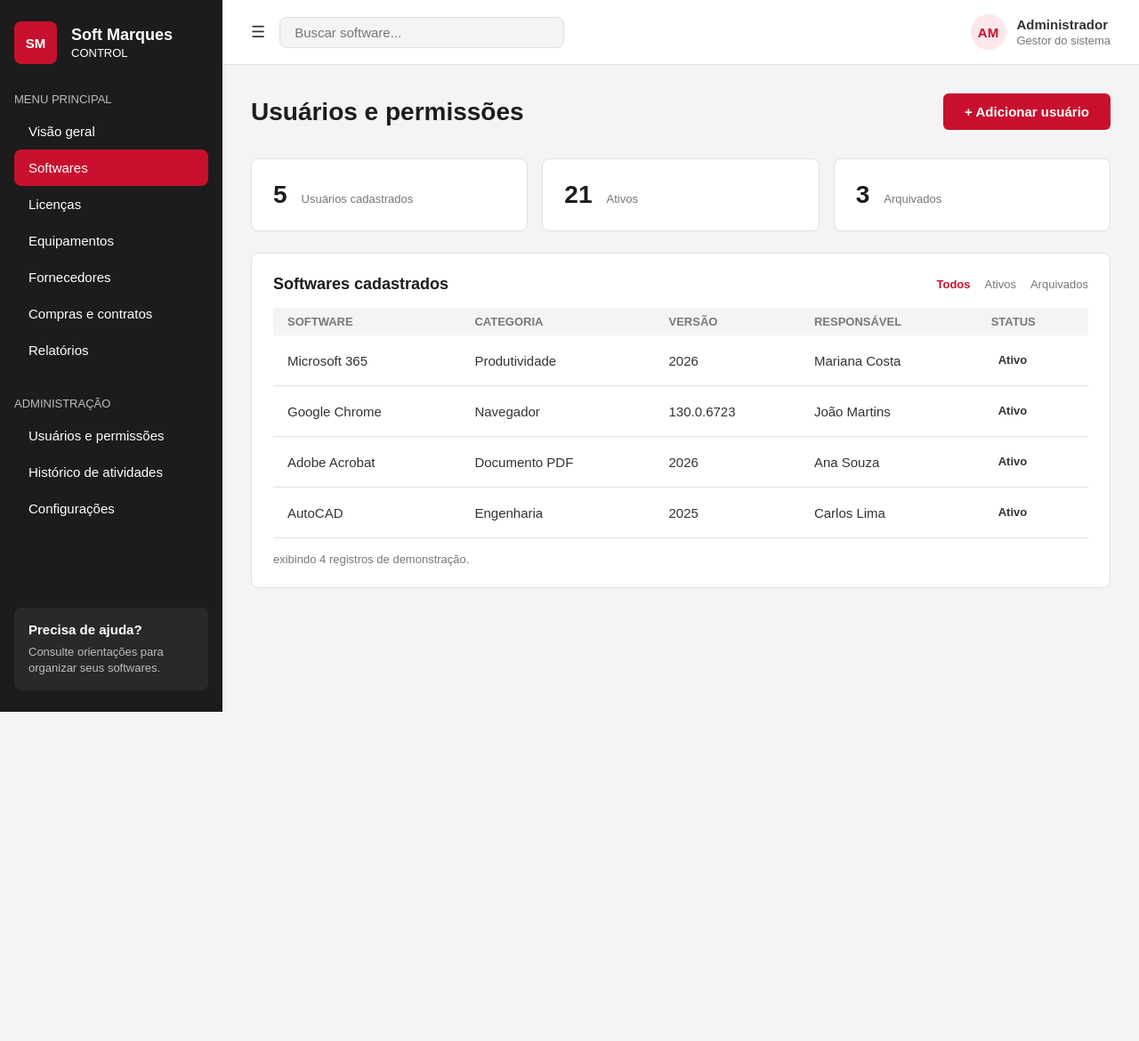
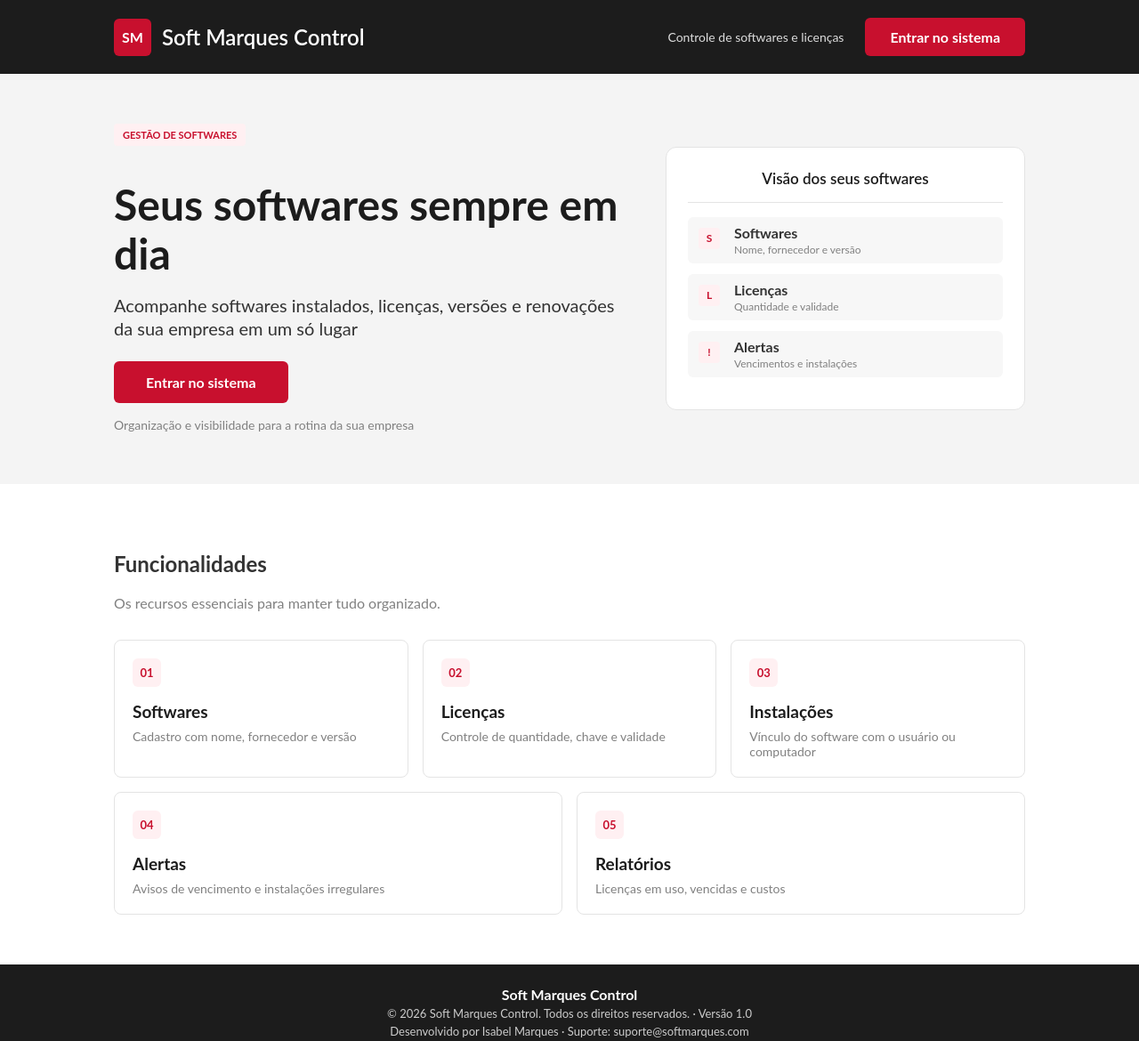
Before and after one commit to maria-isabel-marques-dev/soft-marques-control, a plain HTML site: page index.html in a window 1280 px wide. Shown: the whole page at 89% size. Before the commit the page ends 800 px from the top, so only its background shows below. Drawn offline with Linux system fonts and the light colour scheme.

Commit message:
Add files via upload
Remove página inicial errada

```diff
--- a/index.html
+++ b/index.html
@@ -1,127 +1,96 @@
 <!DOCTYPE html>
 <html lang="pt-br">
+
 <head>
     <meta charset="UTF-8">
     <meta name="viewport" content="width=device-width, initial-scale=1">
-    <title>Usuários e permissões | Soft Marques Control</title>
-    <link rel="stylesheet" href="principal.css">
+    <title>Soft Marques Control</title>
+    <link rel="stylesheet" href="estilo.css">
 </head>
+
 <body>
-    <input type="checkbox" id="abrir-menu" class="menu-check">
-    <aside>
-       <div class="marca">
-        <span class="logo">SM</span>
-        <div class="textos">
-            <strong class="nome">Soft Marques</strong>
-            <small class="subnome">CONTROL</small>
+    <header>
+        <div class="marca">
+            <span>SM</span>
+            <h1>Soft Marques Control</h1>
         </div>
-       </div>
-       <p class="titulo-menu">MENU PRINCIPAL</p>
-       <nav>
+
+        <div class="acoes">
+            <p>Controle de softwares e licenças</p>
+            <a href="login.html">Entrar no sistema</a>
+        </div>
+
+    </header>
+    <main>
+        <section>
+            <div class="texto-hero">
+                <span>GESTÃO DE SOFTWARES</span>
+                <h2>Seus softwares sempre em dia</h2>
+                <p>Acompanhe softwares instalados, licenças, versões e renovações da sua empresa em um só lugar</p>
+                <a href="login.html">Entrar no sistema</a>
+                <p class="nota">Organização e visibilidade para a rotina da sua empresa</p>
+            </div>
+            <div class="caixa-hero">
+                <h3>Visão dos seus softwares</h3>
+                <ul>
+                    <li>
+                        <span>S</span>
+                        <strong>Softwares</strong>
+                        <p>Nome, fornecedor e versão</p>
+                    </li>
+                    <li>
+                        <span>L</span>
+                        <strong>Licenças</strong>
+                        <p>Quantidade e validade</p>
+                    </li>
+                    <li>
+                        <span>!</span>
+                        <strong>Alertas</strong>
+                        <p>Vencimentos e instalações</p>
+                    </li>
+                </ul>
+            </div>
+        </section>
+        <section>
+            <h2>Funcionalidades</h2>
+            <p>Os recursos essenciais para manter tudo organizado.</p>
             <ul>
-                <li><a href="principal.html">Visão geral</a></li>
-                <li><a class="ativo" href="software.html">Softwares</a></li>
-                <li><a href="licencas.html">Licenças</a></li>
-                <li><a href="equipamentos.html">Equipamentos</a></li>
-                <li><a href="fornecedores.html">Fornecedores</a></li>
-                <li><a href="compras.html">Compras e contratos</a></li>
-                <li><a href="relatorios.html">Relatórios</a></li>
+                <li>
+                    <span>01</span>
+                    <h3>Softwares</h3>
+                    <p>Cadastro com nome, fornecedor e versão</p>
+                </li>
+                <li>
+                    <span>02</span>
+                    <h3>Licenças</h3>
+                    <p>Controle de quantidade, chave e validade</p>
+                </li>
+                <li>
+                    <span>03</span>
+                    <h3>Instalações</h3>
+                    <p>Vínculo do software com o usuário ou computador</p>
+                </li>
+                <li>
+                    <span>04</span>
+                    <h3>Alertas</h3>
+                    <p>Avisos de vencimento e instalações irregulares</p>
+                </li>
+                <li>
+                    <span>05</span>
+                    <h3>Relatórios</h3>
+                    <p>Licenças em uso, vencidas e custos</p>
+                </li>
             </ul>
-       </nav>
-       <p class="titulo-menu">ADMINISTRAÇÃO</p>
-       <nav>
-            <ul>
-                <li><a href="usuarios.html">Usuários e permissões</a></li>
-                <li><a href="historico.html">Histórico de atividades</a></li>
-                <li><a href="configuracoes.html">Configurações</a></li>
-            </ul>
-       </nav>
-       <div class="ajuda">
-            <strong>Precisa de ajuda?</strong>
-            <p>Consulte orientações para organizar seus softwares.</p>
-       </div>
-    </aside>
-    <main>
-        <header class="topo">
-            <label for="abrir-menu" class="menu-botao">☰</label>
-            <input type="search" placeholder="Buscar software..." aria-label="Buscar software">
-            <div class="usuario">
-                <span class="avatar">AM</span>
-                <div><strong>Administrador</strong>
-                    <small>Gestor do sistema</small>
-                </div>
-            </div>
-        </header>
-        <section class="ola">
-            <h1>Usuários e permissões</h1>
-            <a class="botao" href="#">+ Adicionar usuário</a>
-        </section>
-        <section class="cartoes tres">
-            <article class="cartao">
-                <strong class="numero">5</strong>
-                <small class="nota">Usuários cadastrados</small>
-            </article>
-            <article class="cartao">
-                <strong class="numero">21</strong>
-                <small class="nota">Ativos</small>
-            </article>
-            <article class="cartao">
-                <strong class="numero">3</strong>
-                <small class="nota">Arquivados</small>
-            </article>
-        </section>
-        <section class="recentes painel">
-            <div class="extremos">
-             <h2>Softwares cadastrados</h2>
-                <div class="filtros">
-                  <a class="filtro ativo" href="#">Todos</a>
-                  <a class="filtro" href="#">Ativos</a>
-                  <a class="filtro" href="#">Arquivados</a>
-                </div>
-            </div>
-            <table>
-                <thead>
-                    <tr>
-                        <th>SOFTWARE</th>
-                        <th>CATEGORIA</th>
-                        <th>VERSÃO</th>
-                        <th>RESPONSÁVEL</th>
-                        <th>STATUS</th>
-                    </tr>
-                </thead>
-                <tbody>
-                    <tr>
-                        <td>Microsoft 365</td>
-                        <td>Produtividade</td>
-                        <td>2026</td>
-                        <td>Mariana Costa</td>
-                        <td><span class="etiqueta ok">Ativo</span></td>
-                    </tr>
-                    <tr>
-                        <td>Google Chrome</td>
-                        <td>Navegador</td>
-                        <td>130.0.6723</td>
-                        <td>João Martins</td>
-                        <td><span class="etiqueta ok">Ativo</span></td>
-                    </tr>
-                    <tr>
-                        <td>Adobe Acrobat</td>
-                        <td>Documento PDF</td>
-                        <td>2026</td>
-                        <td>Ana Souza</td>
-                        <td><span class="etiqueta ok">Ativo</span></td>
-                    </tr>
-                    <tr>
-                        <td>AutoCAD</td>
-                        <td>Engenharia</td>
-                        <td>2025</td>
-                        <td>Carlos Lima</td>
-                        <td><span class="etiqueta ok">Ativo</span></td>
-                    </tr>
-                </tbody>
-            </table>
-            <p class="nota rodape">exibindo 4 registros de demonstração.</p>
+
         </section>
     </main>
+
+
+    <footer>
+        <p><strong>Soft Marques Control</strong></p>
+        <p>© 2026 Soft Marques Control. Todos os direitos reservados. · Versão 1.0</p>
+        <p> Desenvolvido por Isabel Marques · Suporte: suporte@softmarques.com</p>
+    </footer>
 </body>
+
 </html>
```
Also changed, not shown: software.html (added, +127 -0 lines).
